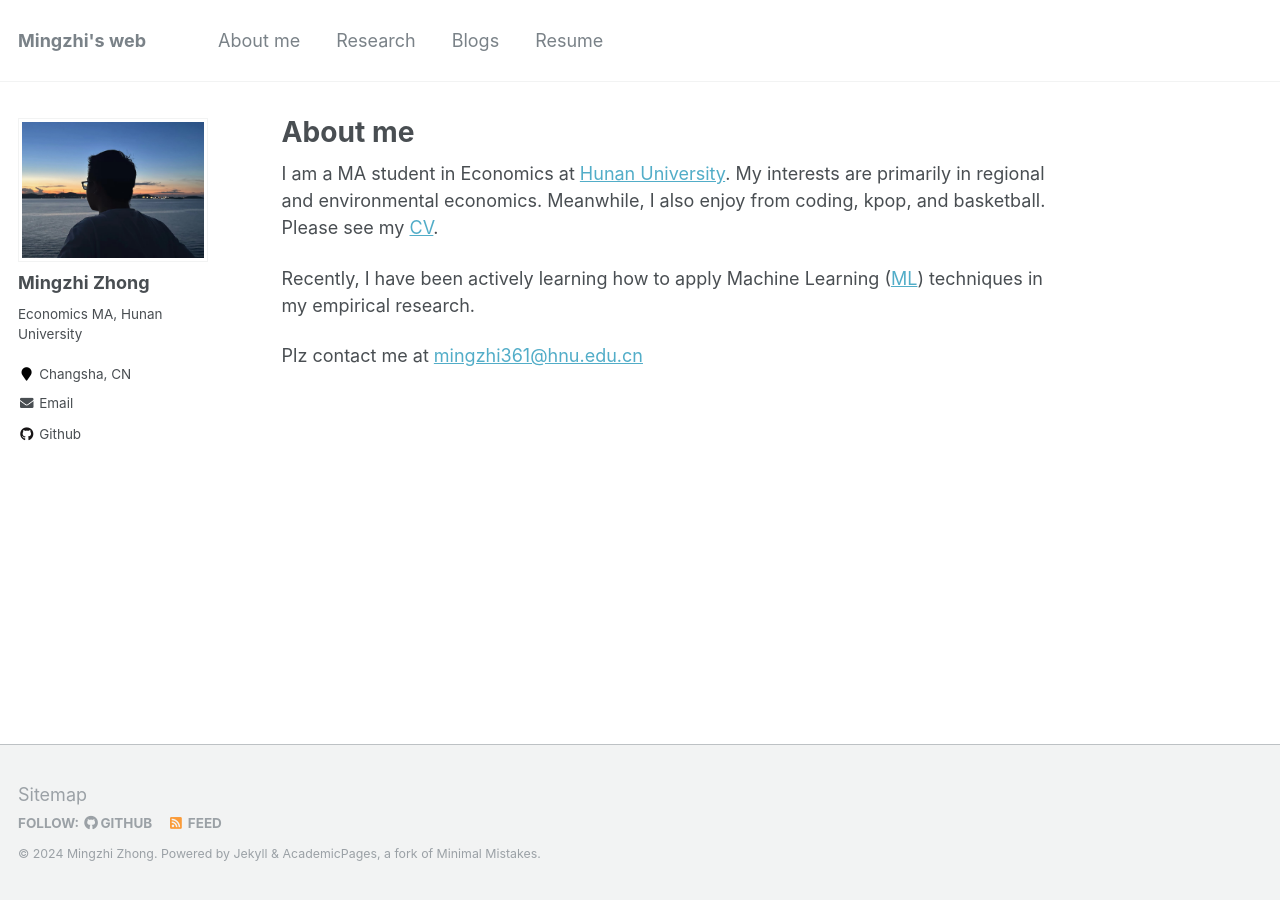
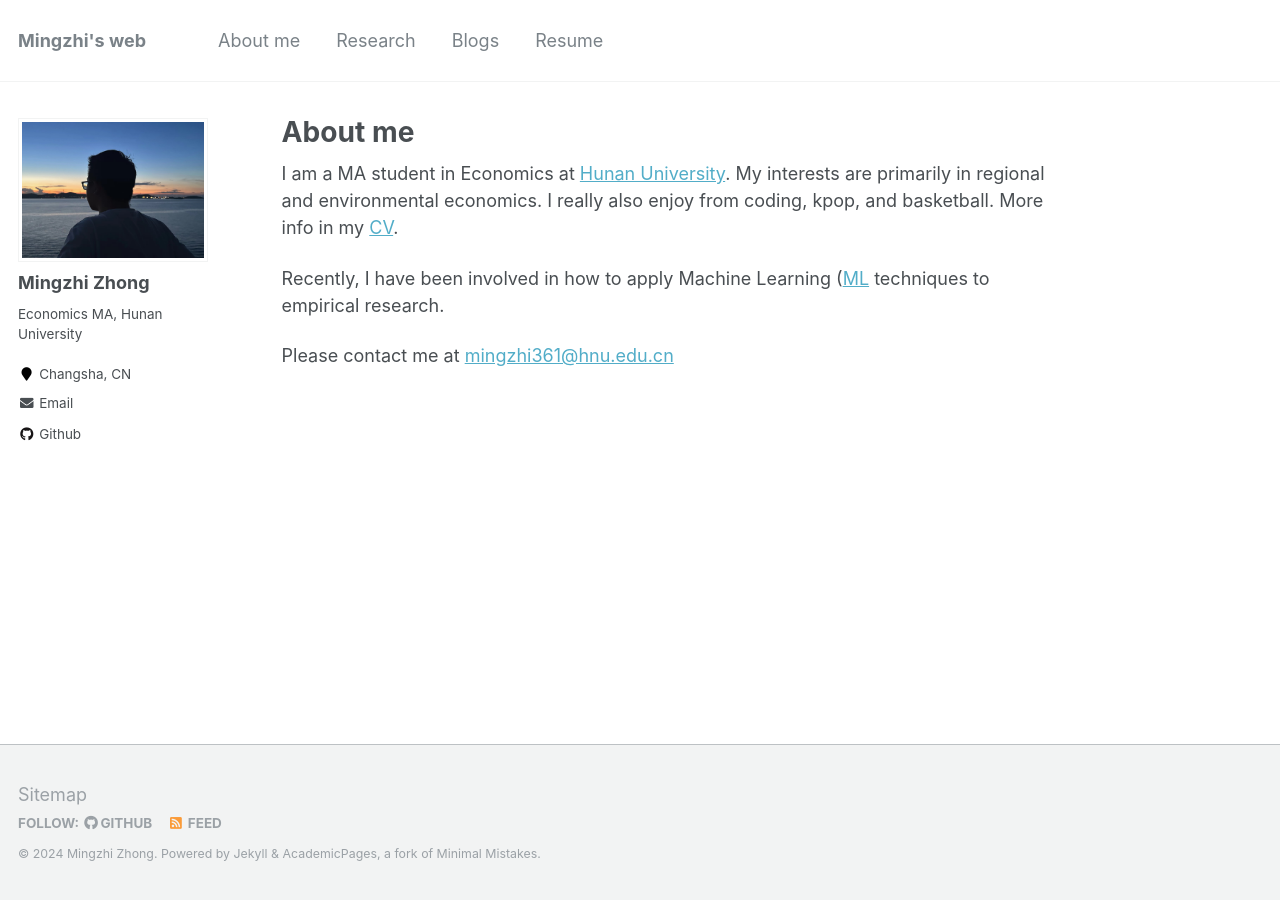
Before and after one commit to mingzhi361/mingzhi361.github.io, a Jekyll site: the page built from _pages/about.md, in a window 1280 px wide. Built offline with Jekyll 4.4.1, drawn with Linux system fonts in a browser that asks for light colours.

Commit message:
Update about.md

```diff
--- a/_pages/about.md
+++ b/_pages/about.md
@@ -8,8 +8,8 @@ redirect_from:
   - /about.html
 ---
 
-I am a MA student in Economics at [Hunan University](https://en.wikipedia.org/wiki/Hunan_University#General_Rankings "湖南大学"). My interests are primarily in regional and environmental economics. Meanwhile, I also enjoy from coding, kpop, and basketball. Please see my [CV](files/mingzhi361-CV.pdf "个人简历").
+I am a MA student in Economics at [Hunan University](https://en.wikipedia.org/wiki/Hunan_University#General_Rankings "湖南大学"). My interests are primarily in regional and environmental economics. I really also enjoy from coding, kpop, and basketball. More info in my [CV](files/mingzhi361-CV.pdf "个人简历").
 
-Recently, I have been actively learning how to apply Machine Learning ([ML](https://projects.iq.harvard.edu/files/pegroup/files/athey2018.pdf)) techniques in my empirical research.
+Recently, I have been involved in how to apply Machine Learning ([ML](https://projects.iq.harvard.edu/files/pegroup/files/athey2018.pdf) techniques to empirical research.
 
-Plz contact me at [mingzhi361@hnu.edu.cn](mingzhi361@hnu.edu.cn)
+Please contact me at [mingzhi361@hnu.edu.cn](mingzhi361@hnu.edu.cn)
```
